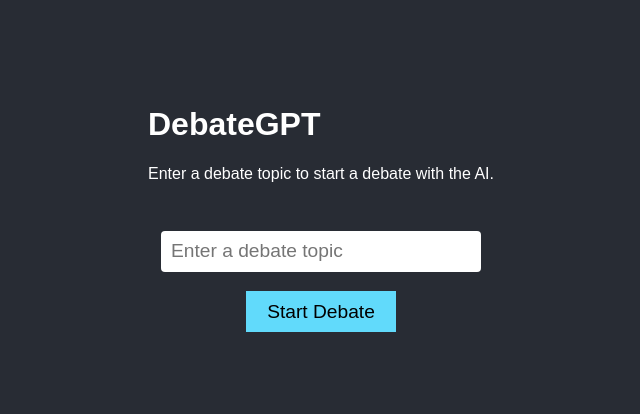
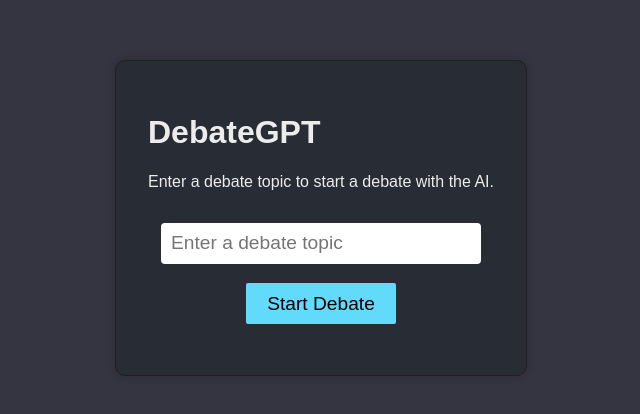
Before and after one commit to emilamaj/DebateGPT, a React (Create React App) app in the folder frontend/: page / in a window 1280 px wide. Shown: the part 182-596 px from the top of the page, without its empty margins (319-959 px from the left). Built offline with nearby package versions, Linux system fonts and the light colour scheme; the HTML template or start-up script is replaced by a standard one.

Commit message:
Better looking Landing Page

```diff
--- a/frontend/src/components/LandingPage.css
+++ b/frontend/src/components/LandingPage.css
@@ -4,9 +4,17 @@
     align-items: center;
     justify-content: center;
     height: 100vh;
+    background-color: rgb(52, 53, 64);
+    color: rgb(236, 236, 236);
+    font-family: 'Arial', sans-serif;
+}
+
+.landing-box {
     background-color: #282c34;
-    color: white;
-    font-family: 'Arial', sans-serif;
+    padding: 2em;
+    border-radius: 10px;
+    box-shadow: 0 0 10px 0 rgba(0, 0, 0, 0.2);
+    border: 1px solid #202020;
 }
 
 .app-header {
@@ -27,7 +35,7 @@
 }
 
 .topic-input {
-    width: 300px;
+    min-width: 300px;
     border-radius: 4px;
     border: none;
 }
@@ -35,6 +43,7 @@
 .submit-button {
     width: 150px;
     background-color: #61dafb;
+    border-radius: 2px;
     border: none;
     cursor: pointer;
 }
--- a/frontend/src/components/LandingPage.js
+++ b/frontend/src/components/LandingPage.js
@@ -23,6 +23,7 @@ function LandingPage() {
 
   return (
     <div className="landing-page">
+      <div className="landing-box">
         <header className="app-header">
           <h1>DebateGPT</h1>
           <p>Enter a debate topic to start a debate with the AI.</p>
@@ -41,6 +42,7 @@ function LandingPage() {
           {error && <p className="error-message">{error}</p>}
         </main>
       </div>
+    </div>
   );
 }
 
```
Lines whose indentation alone changed are shown as unchanged.
